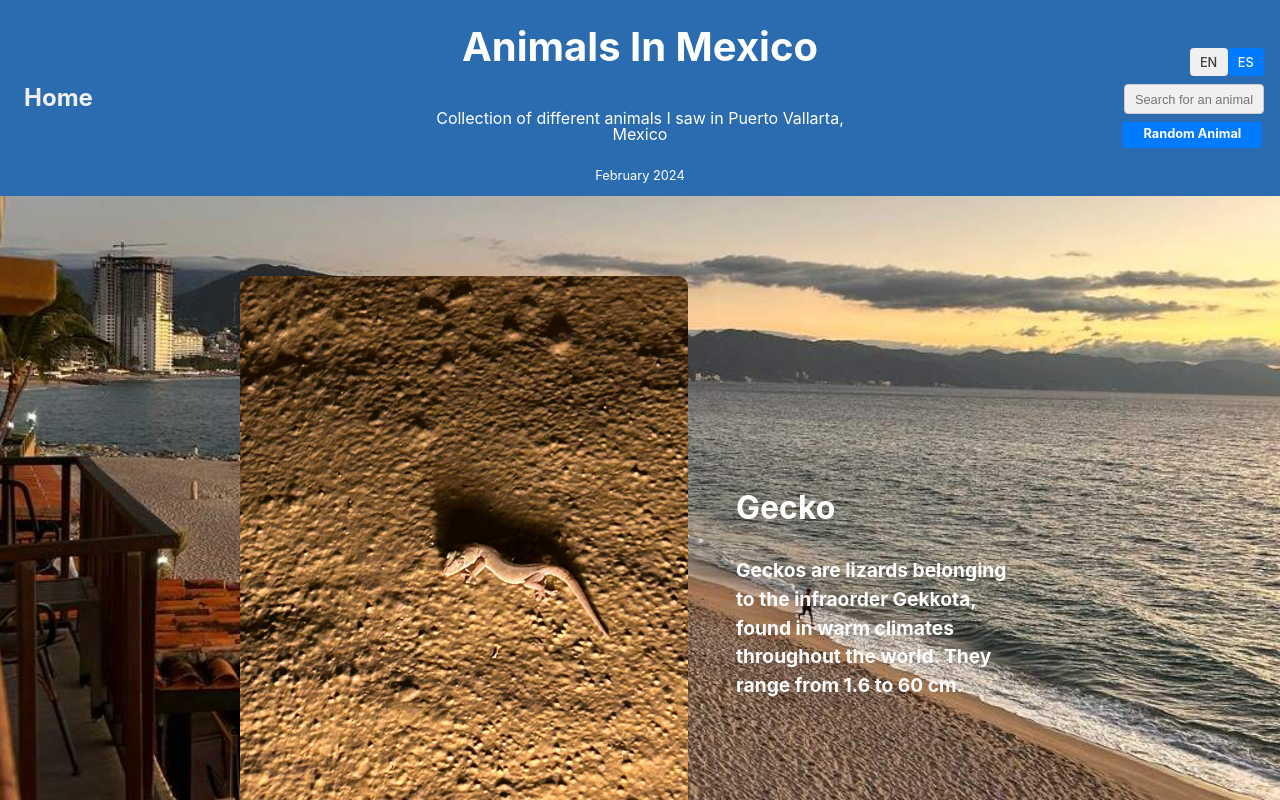
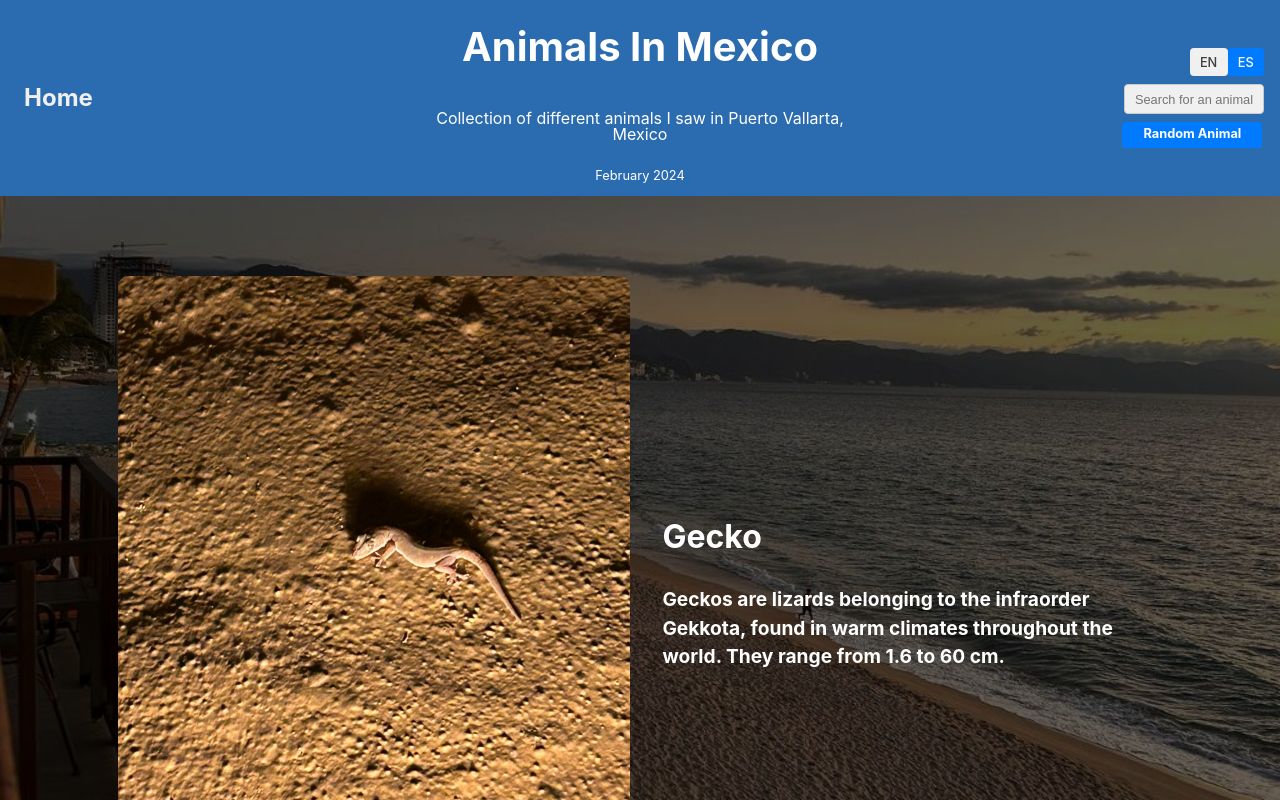
Before and after one commit to mathyasp/animals-in-mexico, a React (Vite) app: page /animals-in-mexico/random-animal in a window 1280 px wide. Built offline with nearby package versions, Linux system fonts and the light colour scheme; the HTML template or start-up script is replaced by a standard one.

Commit message:
Add color overlay for animal detail page, adjust spacing

```diff
--- a/src/App.css
+++ b/src/App.css
@@ -53,11 +53,8 @@
 }
 
 .App .Animal {
-  width: 75vw;
-  height: auto;
   color: var(--light-text-color);
   font-weight: bold;
-  margin: 0 auto;
 }
 
 .App .Animal-Filter {
--- a/src/components/Animal/Animal.css
+++ b/src/components/Animal/Animal.css
@@ -1,23 +1,39 @@
 .Animal {
-  width: 100%;
+  position: relative;
+  width: 100vw;
+  height: 100vh;
   display: flex;
   flex-direction: row;
   align-items: center;
   justify-content: center;
   text-align: left;
-  padding: 5em;
+  padding: 1em;
+  overflow: hidden;
+}
+
+.Animal::before {
+  content: '';
+  position: absolute;
+  top: 0;
+  left: 0;
+  width: 100%;
+  height: 100%;
+  background-color: rgba(0, 0, 0, 0.60);
+  z-index: 1;
 }
 
 .Animal-Image-Video {
   flex: 1;
-  width: 50%;
+  max-height: 80vh;
+  max-width: 40vw;
+  width: auto;
   aspect-ratio: 2/3;
   position: relative;
+  z-index: 2;
   margin-right: 2em;
 }
 
 .Animal img, .Animal video {
-  position: absolute;
   width: 100%;
   height: 100%;
   object-fit: cover;
@@ -26,13 +42,12 @@
 }
 
 .Animal-Details {
-  flex: 2;
+  flex: 1;
   display: flex;
   flex-direction: column;
   justify-content: center;
   max-width: 40%;
-  padding: 1em;
-  margin-bottom: 2em;
+  z-index: 2;
 }
 
 .Animal-Details h1 {
@@ -54,11 +69,12 @@
   }
 
   .Animal-Image-Video {
-    width: 100%;
+    width: 80%;
+    height: auto;
     max-width: 500px;
     min-width: 280px;
     aspect-ratio: 3/4;
-    margin: 0 auto;
+    margin: 0 auto 2em;
   }
 
   .Animal-Details {
@@ -69,8 +85,8 @@
 
   .Animal img, .Animal video {
     position: relative;
-    height: 100%;
     width: 100%;
+    max-height: 100%;
     object-fit: cover;
   }
 }
```
